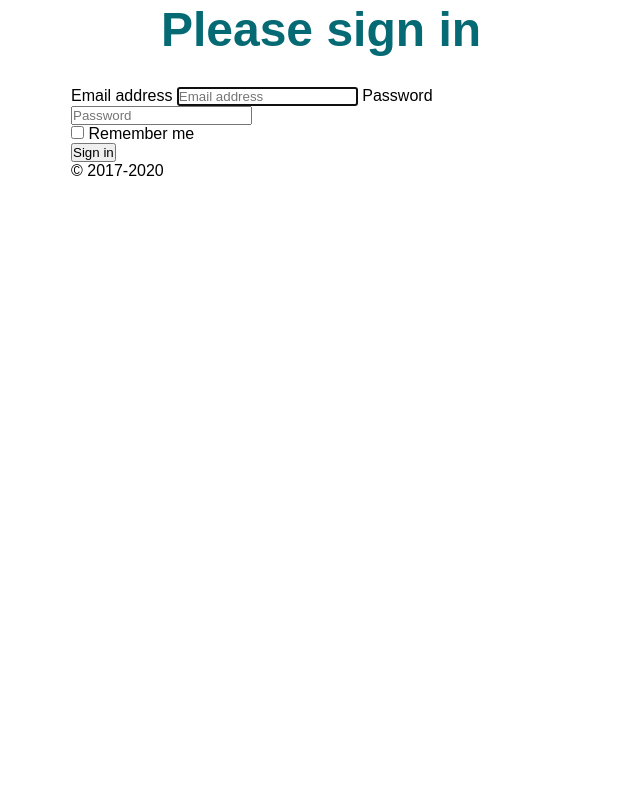
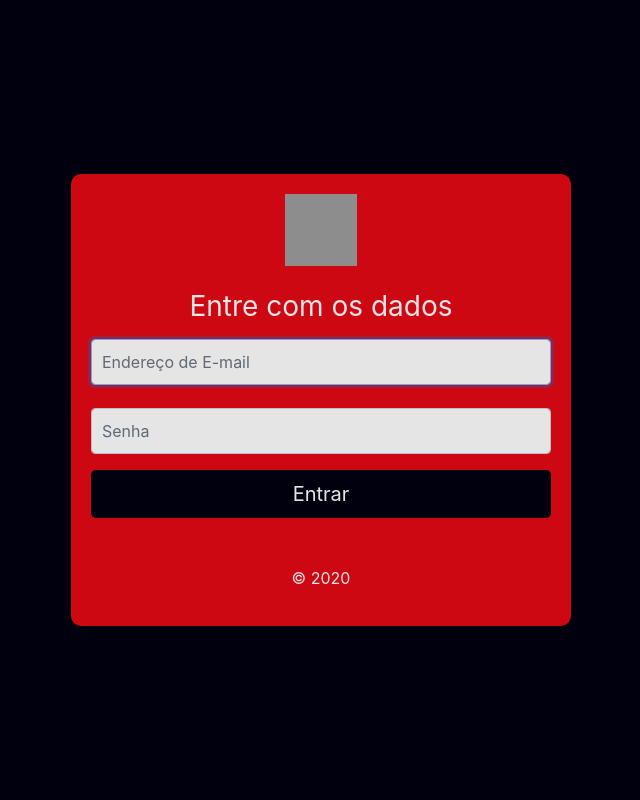
Before and after one commit to AlanRicardoS/Englix, a Flask app: template englix/templates/login.html in a window 1280 px wide. Shown: the whole page, without its empty margins (319-959 px from the left). Run offline with Flask 2, Linux system fonts and the light colour scheme; the template is opened without the code that fills it, so the values that code supplies are empty; some libraries are stand-ins or nearby versions; grey boxes are pictures that could not be loaded.

Commit message:
alterei a pagina de login, e adicionei item no login.css

```diff
--- a/englix/static/login.css
+++ b/englix/static/login.css
@@ -1,35 +1,64 @@
-/* CSS reset */
-*, *:before, *:after {
-    margin:0;
-    padding:0;
-    font-family: Arial,sans-serif;
-  }
+html,
+body {
+  height: 100%;
 
-  /* remove a linha dos links */
-  a{
-    text-decoration: none;
-  }
+}
 
-  /* esconde as ancoras da tela */
-  a.links{
-    display: none;
-  }
+
 body {
-    border: 18px;
+  display: -ms-flexbox;
+  display: flex;
+  -ms-flex-align: center;
+  align-items: center;
+  padding-top: 40px;
+  padding-bottom: 40px;
+  background-color: rgb(0 0 15);
+
 }
-.content{
-    width: 500px;
-    min-height: 560px;
-    margin: 0px auto;
-    position: relative;
-  }
 
-  h1{
-    font-size: 48px;
-    color: #066a75;
-    padding: 2px 0 10px 0;
-    font-family: Arial,sans-serif;
-    font-weight: bold;
-    text-align: center;
-    padding-bottom: 30px;
-  }
+.form-signin {
+  width: 100%;
+  max-width: 500px;
+  padding: 20px;
+  margin: auto;
+}
+.form-signin .checkbox {
+  font-weight: 400;
+}
+.form-signin .form-control {
+  position: relative;
+  box-sizing: border-box;
+  height: auto;
+  padding: 10px;
+  font-size: 16px;
+}
+.form-signin .form-control:focus {
+  z-index: 2;
+}
+.form-signin input[type="email"] {
+  margin-bottom: -1px;
+  border-bottom-right-radius: 10;
+  border-bottom-left-radius: 10;
+}
+.form-signin input[type="password"] {
+  margin-bottom: 10px;
+  border-top-left-radius: 10;
+  border-top-right-radius: 10;
+}
+form {
+    background-color: rgb(229,9,20);
+    border-color: black;
+    border-radius: 10px;
+    opacity: 0.9;
+
+}
+h1 {
+    color: white;
+}
+p{
+    color: white;
+}
+#but{
+    background-color: rgb(0 0 15);
+    color: white;
+}
--- a/englix/templates/login.html
+++ b/englix/templates/login.html
@@ -1,28 +1,68 @@
-<!DOCTYPE html>
+<!doctype html>
 <html lang="en">
-<head>
-    <meta charset="UTF-8">
-    <meta name="viewport" content="width=device-width, initial-scale=1.0">
-    <link rel="stylesheet" href="../static/login.css">
-    <title>Document</title>
-</head>
-<body>
-    <div class="content">
+    <head>
+        <meta charset="utf-8">
+        <meta name="viewport" content="width=device-width, initial-scale=1, shrink-to-fit=no">
+        <meta name="description" content="">
+        <meta name="author" content="Mark Otto, Jacob Thornton, and Bootstrap contributors">
+        <meta name="generator" content="Jekyll v4.0.1">
+        <title>Signin Template · Bootstrap</title>
+        <link rel="stylesheet" href="https://stackpath.bootstrapcdn.com/bootstrap/4.5.0/css/bootstrap.min.css" integrity="sha384-9aIt2nRpC12Uk9gS9baDl411NQApFmC26EwAOH8WgZl5MYYxFfc+NcPb1dKGj7Sk" crossorigin="anonymous">
+        <script src="https://code.jquery.com/jquery-3.5.1.slim.min.js" integrity="sha384-DfXdz2htPH0lsSSs5nCTpuj/zy4C+OGpamoFVy38MVBnE+IbbVYUew+OrCXaRkfj" crossorigin="anonymous"></script>
+        <script src="https://cdn.jsdelivr.net/npm/popper.js@1.16.0/dist/umd/popper.min.js" integrity="sha384-Q6E9RHvbIyZFJoft+2mJbHaEWldlvI9IOYy5n3zV9zzTtmI3UksdQRVvoxMfooAo" crossorigin="anonymous"></script>
+        <script src="https://stackpath.bootstrapcdn.com/bootstrap/4.5.0/js/bootstrap.min.js" integrity="sha384-OgVRvuATP1z7JjHLkuOU7Xw704+h835Lr+6QL9UvYjZE3Ipu6Tp75j7Bh/kR0JKI" crossorigin="anonymous"></script>
+
+        <link rel="canonical" href="https://getbootstrap.com/docs/4.5/examples/sign-in/">
+
+        <!-- Bootstrap core CSS -->
+    <link href="/docs/4.5/dist/css/bootstrap.min.css" rel="stylesheet" integrity="sha384-9aIt2nRpC12Uk9gS9baDl411NQApFmC26EwAOH8WgZl5MYYxFfc+NcPb1dKGj7Sk" crossorigin="anonymous">
+
+        <!-- Favicons -->
+    <link rel="apple-touch-icon" href="/docs/4.5/assets/img/favicons/apple-touch-icon.png" sizes="180x180">
+    <link rel="icon" href="/docs/4.5/assets/img/favicons/favicon-32x32.png" sizes="32x32" type="image/png">
+    <link rel="icon" href="/docs/4.5/assets/img/favicons/favicon-16x16.png" sizes="16x16" type="image/png">
+    <link rel="manifest" href="/docs/4.5/assets/img/favicons/manifest.json">
+    <link rel="mask-icon" href="/docs/4.5/assets/img/favicons/safari-pinned-tab.svg" color="#563d7c">
+    <link rel="icon" href="/docs/4.5/assets/img/favicons/favicon.ico">
+    <meta name="msapplication-config" content="/docs/4.5/assets/img/favicons/browserconfig.xml">
+    <meta name="theme-color" content="#563d7c">
+
+
+        <style>
+          .bd-placeholder-img {
+            font-size: 1.125rem;
+            text-anchor: middle;
+            -webkit-user-select: none;
+            -moz-user-select: none;
+            -ms-user-select: none;
+            user-select: none;
+          }
+
+          @media (min-width: 768px) {
+            .bd-placeholder-img-lg {
+              font-size: 3.5rem;
+            }
+          }
+        </style>
+        <!-- Custom styles for this template -->
+        <link href="../static/login.css" rel="stylesheet">
+      </head>
+  <body class="text-center">
+
     <form class="form-signin">
+        <img class="mb-4" src="../assets/brand/bootstrap-solid.svg" alt="" width="72" height="72">
+        <h1 class="h3 mb-3 font-weight-normal">Entre com os dados</h1>
+        <label for="inputEmail" class="sr-only">Endereço de E-mail</label>
+        <input type="email" id="inputEmail" class="form-control" placeholder="Endereço de E-mail" required autofocus>
+        <br>
+        <label for="inputPassword" class="sr-only">Senha</label>
+        <input type="password" id="inputPassword" class="form-control" placeholder="Senha" required>
+        <div class="checkbox mb-3">
 
-        <h1 class="h3 mb-3 font-weight-normal">Please sign in</h1>
-        <label for="inputEmail" class="sr-only">Email address</label>
-        <input type="email" id="inputEmail" class="form-control" placeholder="Email address" required="" autofocus="">
-        <label for="inputPassword" class="sr-only">Password</label>
-        <input type="password" id="inputPassword" class="form-control" placeholder="Password" required="">
-        <div class="checkbox mb-3">
-          <label>
-            <input type="checkbox" value="remember-me"> Remember me
-          </label>
         </div>
-        <button class="btn btn-lg btn-primary btn-block" type="submit">Sign in</button>
-        <p class="mt-5 mb-3 text-muted">© 2017-2020</p>
-      </form>
-    </div>
+        <button id="but" class="btn btn-lg btn-block" type="submit">Entrar</button>
+        <p class="mt-5 mb-3 ">&copy; 2020</p>
+        </form>
+
 </body>
 </html>
```
